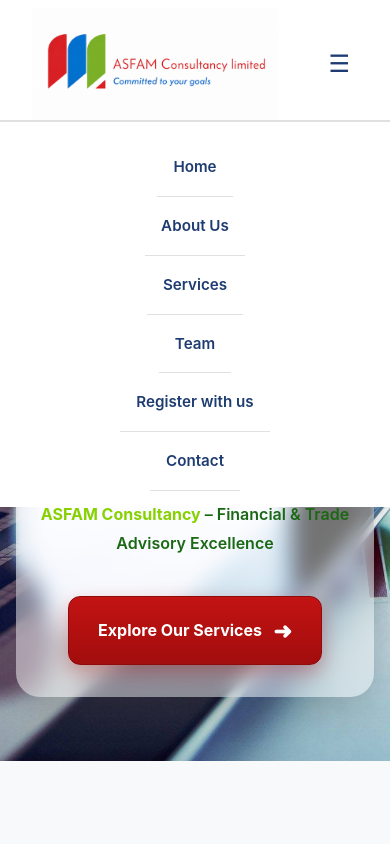
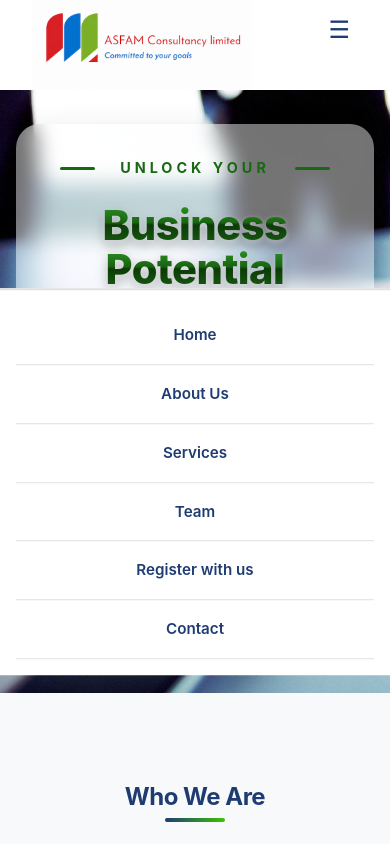
Before and after one commit to Maundu-Anthony/asfam-consultancy-limited, a React (Create React App) app: page / in a window 390 px wide. Both pictures are taken after a click on the button "Toggle navigation". Built offline with nearby package versions, Linux system fonts and the light colour scheme; no server answers.

Commit message:
fixed footer in relation to logo

```diff
--- a/src/components/Header.css
+++ b/src/components/Header.css
@@ -5,16 +5,15 @@
 .header {
   background: #ffffff !important;
   color: #1e3c72;
-  padding: 0.75rem 0;
   box-shadow: 0 4px 20px rgba(0, 0, 0, 0.15);
   position: sticky;
   top: 0;
   z-index: 999999 !important;
-  overflow: visible;
+  overflow: visible !important; /* Critical to prevent logo clipping */
   isolation: isolate;
 }
 
-/* Remove watermark protection styles - no longer needed */
+/* Remove watermark protection styles */
 .header,
 .header *,
 .header::before,
@@ -24,7 +23,7 @@
   background-image: none !important;
 }
 
-/* White overlay */
+/* White overlays */
 .header::before {
   content: '';
   position: absolute;
@@ -50,19 +49,13 @@
 }
 
 .header-container {
-  max-width: 1400px; /* Expanded max-width so links go further right */
   margin: 0 auto;
-  padding: 0 2rem; /* Adjusted side padding for clean edge gaps */
-  display: flex;
-  justify-content: space-between;
-  align-items: center;
   position: relative;
   z-index: 10;
   background: transparent !important;
 }
 
 .logo {
-  flex: 0 0 auto; /* Prevents logo from growing/taking unnecessary space */
   position: relative;
   z-index: 100;
   background: transparent !important;
@@ -71,48 +64,17 @@
 .logo a {
   text-decoration: none;
   color: #1e3c72;
-  display: flex;
-  align-items: center;
-  gap: 1rem;
   position: relative;
   z-index: 101;
   background: transparent !important;
 }
 
 .logo-image {
-  height: 90px;
-  width: auto;
-  object-fit: contain;
   position: relative;
   z-index: 102;
   background: transparent !important;
   filter: none !important;
   -webkit-filter: none !important;
-}
-
-.logo-text {
-  display: flex;
-  flex-direction: column;
-  position: relative;
-  z-index: 103;
-  background: transparent !important;
-}
-
-.logo h1 {
-  margin: 0;
-  font-size: 1.8rem;
-  font-weight: 700;
-  letter-spacing: 2px;
-  background: transparent !important;
-  color: #1e3c72;
-}
-
-.logo .tagline {
-  margin: 0;
-  font-size: 0.8rem;
-  font-style: italic;
-  color: #3282fe;
-  background: transparent !important;
 }
 
 .menu-toggle {
@@ -128,10 +90,7 @@
 }
 
 nav {
-  display: flex;
   gap: 2rem;
-  align-items: center;
-  margin-left: auto; /* Pushes navigation links all the way to the far right */
   position: relative;
   z-index: 100005;
   background: transparent !important;
@@ -143,7 +102,7 @@
   font-weight: 600;
   transition: all 0.3s ease;
   border-bottom: 3px solid transparent;
-  padding-bottom: 0.5rem;
+  padding-bottom: 0.2rem;
   font-size: 0.95rem;
   background: transparent !important;
   position: relative;
@@ -154,27 +113,15 @@
   border-bottom-color: #3282fe;
 }
 
+/* RESPONSIVE MOBILE NAVIGATION */
 @media (max-width: 768px) {
-  .logo-image {
-    height: 70px;
-  }
-
-  .logo-text {
-    display: none;
-  }
-
   .menu-toggle {
     display: block;
     background: none !important;
   }
 
-  .header-container {
-    padding: 0 1rem;
-    flex-direction: row; /* Keeps mobile layout aligned nicely */
-  }
-
   nav {
-    display: none;
+    display: none !important;
     position: absolute;
     top: 100%;
     left: 0;
@@ -185,11 +132,10 @@
     padding: 1rem;
     border-top: 2px solid #e0e0e0;
     z-index: 100005;
-    margin-left: 0;
   }
 
   nav.open {
-    display: flex;
+    display: flex !important;
   }
 
   nav a {
@@ -197,9 +143,7 @@
     border-bottom: 1px solid #e0e0e0;
     background: transparent !important;
     color: #1e3c72;
-  }
-
-  .logo h1 {
-    font-size: 1.5rem;
+    width: 100%;
+    text-align: center;
   }
 }
--- a/src/components/Header.js
+++ b/src/components/Header.js
@@ -15,10 +15,12 @@
       className="header"
       style={{
         width: '100%',
-        padding: '0.5rem 0',
+        padding: '0.25rem 0',
         display: 'flex',
         alignItems: 'center',
-        minHeight: '112px'
+        height: '60px',
+        position: 'sticky',
+        top: 0
       }}
     >
       <div
@@ -30,17 +32,35 @@
           width: '100%',
           maxWidth: '100%',
           padding: '0 2rem',
-          boxSizing: 'border-box'
+          boxSizing: 'border-box',
+          position: 'relative',
+          height: '100%'
         }}
       >
-        {/* LOGO - Left aligned & enlarged by 60% */}
-        <div className="logo" style={{ flex: '0 0 auto', display: 'flex', alignItems: 'center' }}>
+        {/* LOGO - Reduced by 5% (100px) */}
+        <div
+          className="logo"
+          style={{
+            flex: '0 0 auto',
+            display: 'flex',
+            alignItems: 'center',
+            height: '100%',
+            position: 'relative'
+          }}
+        >
           <Link to="/" style={{ display: 'flex', alignItems: 'center' }}>
             <img
               src={logoImage}
               alt="ASFAM Logo"
               className="logo-image"
-              style={{ height: '112px', width: 'auto', objectFit: 'contain' }}
+              style={{
+                height: '100px', /* Reduced 5% from 105px */
+                width: 'auto',
+                objectFit: 'contain',
+                position: 'absolute',
+                top: '50%',
+                transform: 'translateY(-40%)'
+              }}
             />
           </Link>
         </div>
@@ -58,12 +78,17 @@
           ☰
         </button>
 
-        {/* NAV LINKS - Vertically centered and right aligned */}
+        {/* NAV LINKS */}
         <nav
           className={`nav ${menuOpen ? 'open' : ''}`}
           role="navigation"
           data-open={menuOpen}
-          style={{ marginLeft: 'auto', display: 'flex', alignItems: 'center' }}
+          style={{
+            marginLeft: 'auto',
+            display: 'flex',
+            alignItems: 'center',
+            transform: 'translateY(60%)'
+          }}
         >
           <Link to="/" onClick={() => setMenuOpen(false)}>Home</Link>
           <Link to="/about" onClick={() => setMenuOpen(false)}>About Us</Link>
```
